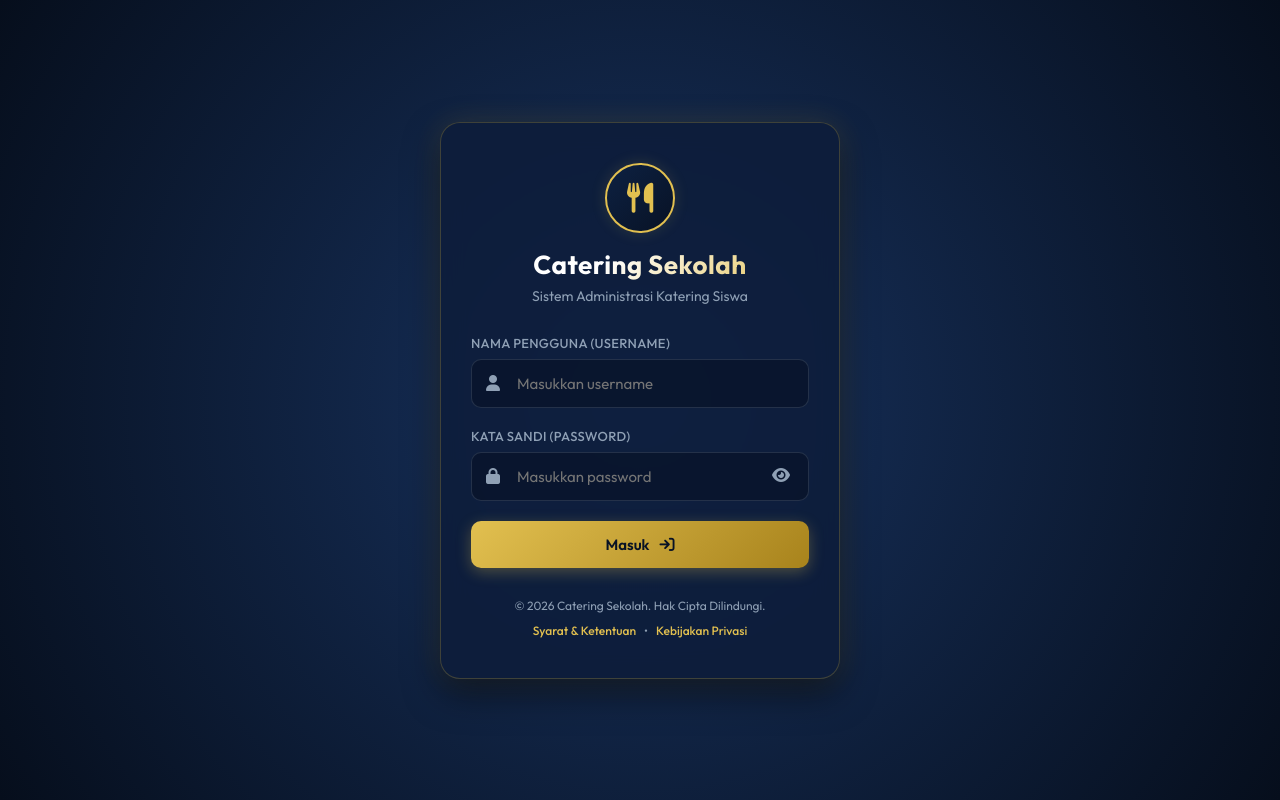
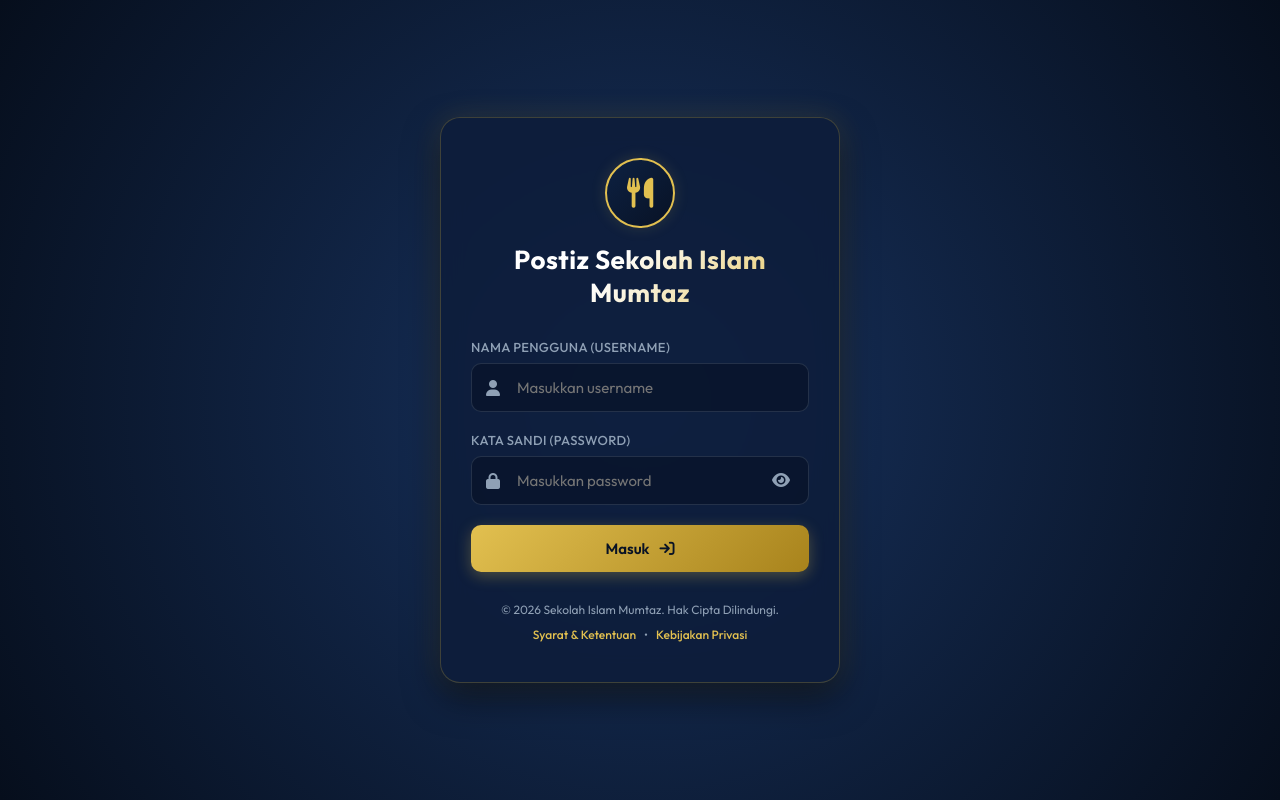
Before and after one commit to sekolahislammumtaz/Catering-sekolah, a website: page public/login.html in a window 1280 px wide. Drawn offline with Linux system fonts and the light colour scheme; no server answers.

Commit message:
Add files via upload

```diff
--- a/public/login.html
+++ b/public/login.html
@@ -4,7 +4,7 @@
   <meta charset="UTF-8">
   <meta name="viewport" content="width=device-width, initial-scale=1.0">
   <meta name="description" content="Halaman Login Administrasi Catering Sekolah">
-  <title>Login - Catering Sekolah</title>
+  <title>Login - Postiz Sekolah Islam Mumtaz</title>
   <!-- Google Fonts -->
   <link rel="preconnect" href="https://fonts.googleapis.com">
   <link rel="preconnect" href="https://fonts.gstatic.com" crossorigin>
@@ -21,8 +21,7 @@
         <div class="brand-logo">
           <i class="fa-solid fa-utensils"></i>
         </div>
-        <h1>Catering Sekolah</h1>
-        <p>Sistem Administrasi Katering Siswa</p>
+        <h1>Postiz Sekolah Islam Mumtaz</h1>
       </div>
 
       <div id="alert-box" class="alert hidden">
@@ -57,7 +56,7 @@
       </form>
 
       <div class="login-footer">
-        <p>&copy; 2026 Catering Sekolah. Hak Cipta Dilindungi.</p>
+        <p>&copy; 2026 Sekolah Islam Mumtaz. Hak Cipta Dilindungi.</p>
         <div class="login-legal-links">
           <a href="/terms">Syarat &amp; Ketentuan</a>
           <span class="divider">&bull;</span>
```
